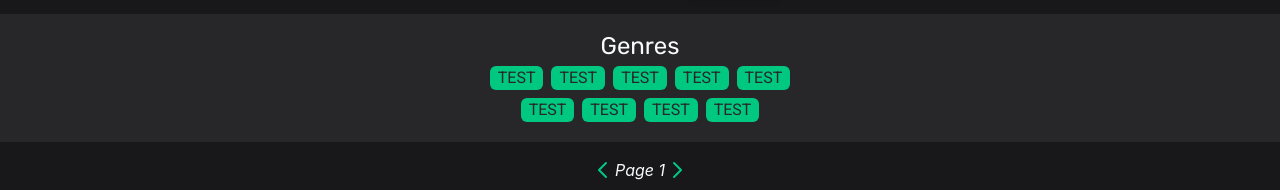
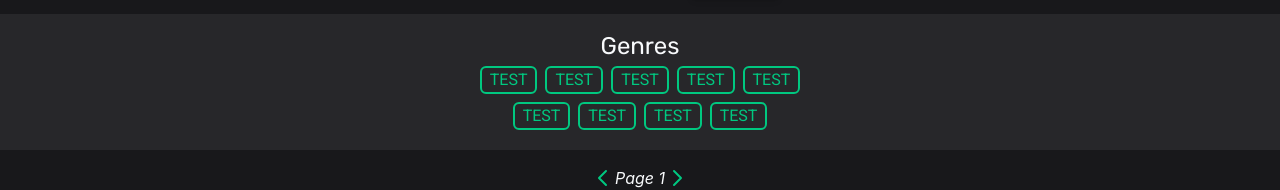
Before and after one commit to devTobbe/gameinfo-app, a Next.js app: page / in a window 1280 px wide. Shown: the part 238-428 px from the top of the page. Built offline with nearby package versions, Linux system fonts and the light colour scheme; no server answers.

Commit message:
fix: fixed render order

```diff
--- a/components/GenreItem.js
+++ b/components/GenreItem.js
@@ -5,14 +5,14 @@ export default function GenreItem({ genre }) {
       {toggled ? (
         <button
           onClick={() => (toggled = !toggled)}
-          className="m-1 text-accent font-Roboto border-2 border-accent rounded-md px-2 opacity-100 hover:opacity-50 transition duration-300"
+          className="m-1 text-zinc-800 font-Roboto rounded-md bg-accent px-2 opacity-100 hover:opacity-50 transition duration-300"
         >
           {genre}
         </button>
       ) : (
         <button
           onClick={() => (toggled = !toggled)}
-          className="m-1 text-zinc-800 font-Roboto rounded-md bg-accent px-2 opacity-100 hover:opacity-50 transition duration-300"
+          className="m-1 text-accent font-Roboto border-2 border-accent rounded-md px-2 opacity-100 hover:opacity-50 transition duration-300"
         >
           {genre}
         </button>
```
